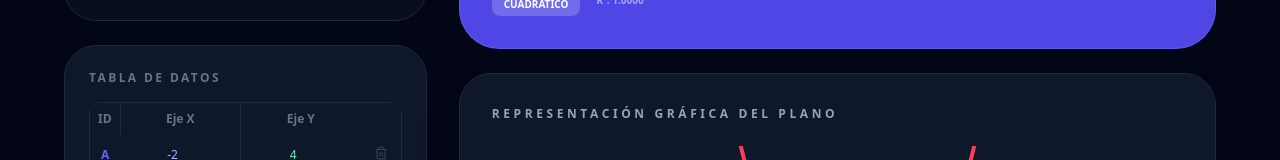
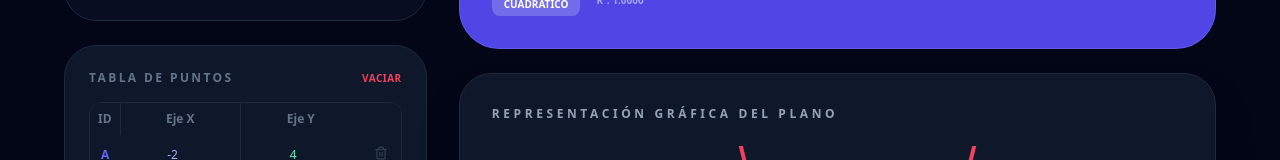
Before and after one commit to gustav0-ri0s/CartesianoPro, a React (Vite) app: page / in a window 1280 px wide. Shown: the part 239-399 px from the top of the page. Built offline with nearby package versions, Linux system fonts and the light colour scheme.

Commit message:
feat: Add clear data button to point table
Adds a "Vaciar" (Clear) button to the data table section, allowing users to quickly remove all plotted points. This improves the user experience by providing a direct way to reset the visualization.

```diff
--- a/App.tsx
+++ b/App.tsx
@@ -138,7 +138,15 @@ const App: React.FC = () => {
           </section>
 
           <section className="bg-slate-900 border border-slate-800 rounded-[2rem] p-6 print:border-black print:p-4">
-            <h2 className="text-xs font-black text-slate-500 uppercase tracking-[0.2em] mb-4 print:text-black">Tabla de Datos</h2>
+            <div className="flex items-center justify-between mb-4">
+              <h2 className="text-xs font-black text-slate-500 uppercase tracking-[0.2em] print:text-black">Tabla de Puntos</h2>
+              <button
+                onClick={() => setData([])}
+                className="text-[10px] text-rose-500 font-bold hover:text-rose-400 uppercase tracking-wider no-print"
+              >
+                Vaciar
+              </button>
+            </div>
             <div className="border border-slate-800 rounded-xl overflow-hidden print:border-black">
               <table className="w-full text-xs text-center border-collapse">
                 <thead className="bg-slate-900 text-slate-500 font-black print:bg-slate-100 print:text-black print:border-b-2 print:border-black">
@@ -154,24 +162,31 @@ const App: React.FC = () => {
                     <tr key={i} className="border-b border-slate-800/40 print:border-black">
                       <td className="p-2 font-black text-indigo-500 print:text-black">{getPointLabel(i)}</td>
                       <td className="p-1 border-r border-slate-800 print:border-black">
-                        <input type="number" step="any" value={p.x} onChange={e => updatePoint(i, 'x', e.target.value)} className="w-full bg-transparent text-center py-2 text-indigo-300 no-print" />
+                        <input type="number" step="any" value={p.x} onChange={e => updatePoint(i, 'x', e.target.value)} className="w-full bg-transparent text-center py-2 text-indigo-300 no-print outline-none" />
                         <span className="hidden print:block">{p.x}</span>
                       </td>
                       <td className="p-1">
-                        <input type="number" step="any" value={p.y} onChange={e => updatePoint(i, 'y', e.target.value)} className="w-full bg-transparent text-center py-2 text-emerald-300 no-print" />
+                        <input type="number" step="any" value={p.y} onChange={e => updatePoint(i, 'y', e.target.value)} className="w-full bg-transparent text-center py-2 text-emerald-300 no-print outline-none" />
                         <span className="hidden print:block">{p.y}</span>
                       </td>
                       <td className="p-1 no-print">
-                        <button onClick={() => setData(data.filter((_, idx) => idx !== i))} className="text-slate-700"><Trash2 size={14}/></button>
+                        <button onClick={() => setData(data.filter((_, idx) => idx !== i))} className="text-slate-700 hover:text-rose-500 transition-colors">
+                          <Trash2 size={14}/>
+                        </button>
                       </td>
                     </tr>
                   ))}
+                  {data.length === 0 && (
+                    <tr>
+                      <td colSpan={4} className="p-8 text-slate-600 text-[10px] uppercase font-bold tracking-widest">No hay datos</td>
+                    </tr>
+                  )}
                 </tbody>
               </table>
             </div>
             <button
               onClick={() => setData([...data, {x: (data[data.length-1]?.x || 0) + 1, y: 0}])}
-              className="w-full mt-4 py-3 bg-indigo-600/10 text-indigo-400 rounded-xl border border-indigo-500/20 font-black text-xs no-print"
+              className="w-full mt-4 py-3 bg-indigo-600/10 text-indigo-400 rounded-xl border border-indigo-500/20 font-black text-xs no-print hover:bg-indigo-600/20 transition-all"
             >
               AÑADIR PUNTO
             </button>
@@ -219,7 +234,8 @@ const App: React.FC = () => {
                     axisLine={{ stroke: '#000', strokeWidth: 1 }}
                   />
                   <Tooltip
-                    contentStyle={{ backgroundColor: '#0f172a', color: '#fff' }}
+                    contentStyle={{ backgroundColor: '#0f172a', border: '1px solid #334155', borderRadius: '12px', color: '#fff' }}
+                    itemStyle={{ color: '#818cf8' }}
                   />
                   {bestModel && (
                     <Line
@@ -269,7 +285,9 @@ const App: React.FC = () => {
         <p className="text-[10px] font-black text-slate-700 uppercase tracking-[0.6em]">Cartesiano Pro V1.1</p>
         <div className="flex items-center gap-3">
           <p className="text-[9px] text-slate-800 font-bold">Gustavo Eduardo Rios Quevedo</p>
-          <a href="https://github.com/gustav0-ri0s" target="_blank" rel="noopener noreferrer" className="text-slate-700 hover:text-indigo-400"><Github size={16} /></a>
+          <a href="https://github.com/gustav0-ri0s" target="_blank" rel="noopener noreferrer" className="text-slate-700 hover:text-indigo-400 transition-colors">
+            <Github size={16} />
+          </a>
         </div>
       </footer>
     </div>
```
